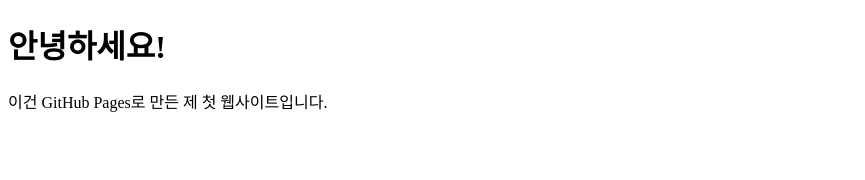
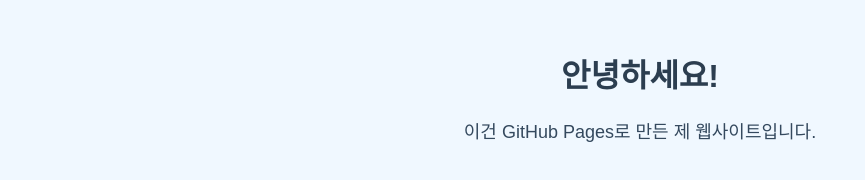
Before and after one commit to Jong-geon/Jong-geon.github.io, a plain HTML site: page index.html in a window 1280 px wide. Shown: the whole page, without its empty margins (0-865 px from the left). Drawn offline with Linux system fonts and the light colour scheme.

Commit message:
Update index.html

```diff
--- a/index.html
+++ b/index.html
@@ -2,10 +2,25 @@
 <html>
 <head>
   <meta charset="UTF-8">
-  <title>Jong-geon.github.io</title>
+  <title>jong-geon.github.io</title>
+  <style>
+    body {
+      font-family: Arial, sans-serif;
+      text-align: center;
+      background-color: #f0f8ff;
+      margin-top: 50px;
+    }
+    h1 {
+      color: #2c3e50;
+    }
+    p {
+      color: #34495e;
+      font-size: 18px;
+    }
+  </style>
 </head>
 <body>
   <h1>안녕하세요!</h1>
-  <p>이건 GitHub Pages로 만든 제 첫 웹사이트입니다.</p>
+  <p>이건 GitHub Pages로 만든 제 웹사이트입니다.</p>
 </body>
 </html>
```
